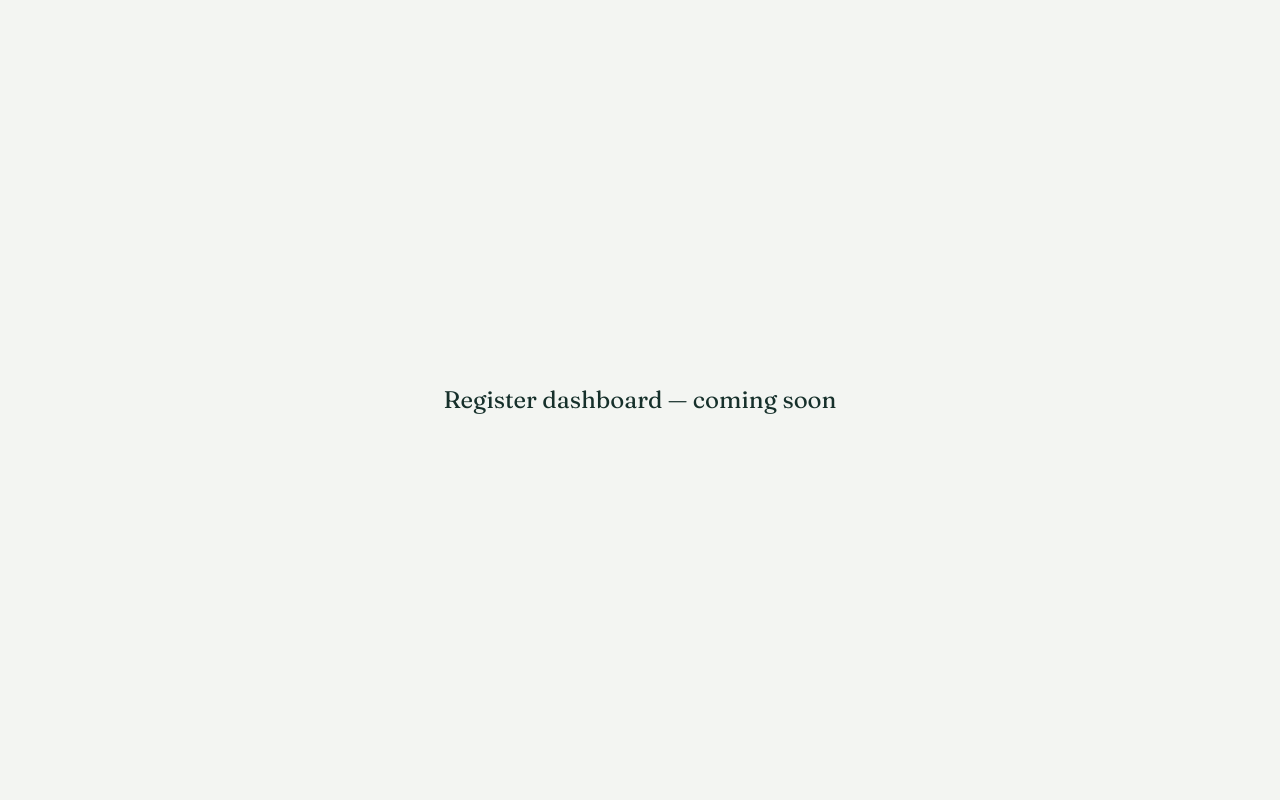
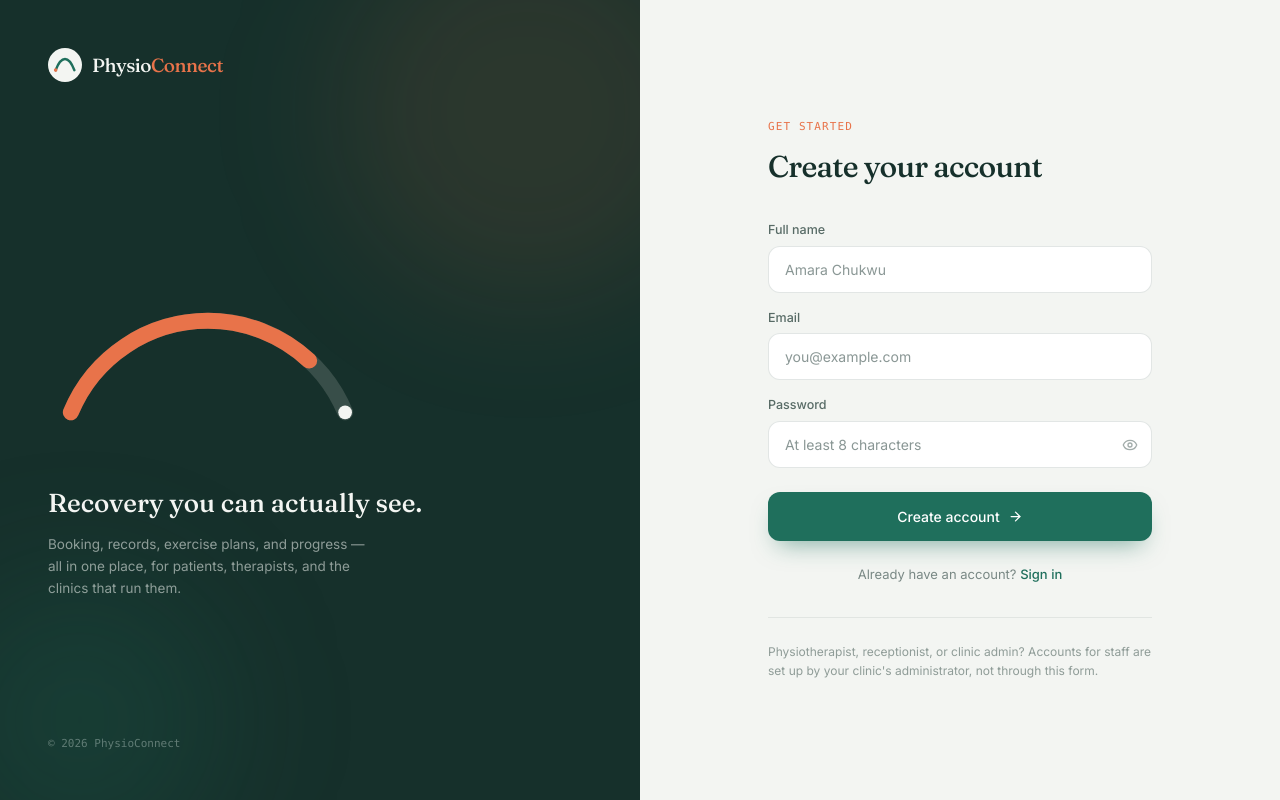
Before and after one commit to keemah-oyindamola/PhysioConnect-Frontend, a Next.js app: page /register in a window 1280 px wide. Built offline with nearby package versions, Linux system fonts and the light colour scheme.

Commit message:
login nd signup page created

```diff
--- a/src/app/dashboard/patient/page.tsx
+++ b/src/app/dashboard/patient/page.tsx
@@ -1,7 +1,7 @@
-export default function AdminDashboardPage() {
+export default function PatientDashboardPage() {
   return (
     <div className="min-h-screen flex items-center justify-center bg-paper text-ink">
-      <p className="font-display text-2xl">Admin dashboard — coming soon</p>
+      <p className="font-display text-2xl">Patient dashboard — coming soon</p>
     </div>
   );
 }
--- a/src/app/dashboard/receptionist/page.tsx
+++ b/src/app/dashboard/receptionist/page.tsx
@@ -1,7 +1,7 @@
-export default function AdminDashboardPage() {
+export default function ReceptionistDashboardPage() {
   return (
     <div className="min-h-screen flex items-center justify-center bg-paper text-ink">
-      <p className="font-display text-2xl">Admin dashboard — coming soon</p>
+      <p className="font-display text-2xl">Receptionist dashboard — coming soon</p>
     </div>
   );
 }
--- a/src/app/dashboard/therapist/page.tsx
+++ b/src/app/dashboard/therapist/page.tsx
@@ -1,7 +1,7 @@
-export default function AdminDashboardPage() {
+export default function TherapistDashboardPage() {
   return (
     <div className="min-h-screen flex items-center justify-center bg-paper text-ink">
-      <p className="font-display text-2xl">Admin dashboard — coming soon</p>
+      <p className="font-display text-2xl">Therapist dashboard — coming soon</p>
     </div>
   );
 }
--- a/src/app/login/page.tsx
+++ b/src/app/login/page.tsx
@@ -1,7 +1,10 @@
-export default function AdminDashboardPage() {
+import { AuthShell } from "@/components/auth/AuthShell";
+import { LoginForm } from "@/components/auth/LoginForm";
+
+export default function LoginPage() {
   return (
-    <div className="min-h-screen flex items-center justify-center bg-paper text-ink">
-      <p className="font-display text-2xl">Admin dashboard — coming soon</p>
-    </div>
+    <AuthShell title="Welcome back" subtitle="Sign in">
+      <LoginForm />
+    </AuthShell>
   );
 }
--- a/src/app/register/page.tsx
+++ b/src/app/register/page.tsx
@@ -1,7 +1,10 @@
-export default function RegisterDashboardPage() {
+import { AuthShell } from "@/components/auth/AuthShell";
+import { RegisterForm } from "@/components/auth/RegisterForm";
+
+export default function RegisterPage() {
   return (
-    <div className="min-h-screen flex items-center justify-center bg-paper text-ink">
-      <p className="font-display text-2xl">Register dashboard — coming soon</p>
-    </div>
+    <AuthShell title="Create your account" subtitle="Get started">
+      <RegisterForm />
+    </AuthShell>
   );
 }
--- /dev/null
+++ b/src/components/auth/AuthShell.tsx
@@ -0,0 +1,68 @@
+import type { ReactNode } from "react";
+import { Wordmark } from "@/components/common/Logo";
+
+export function AuthShell({
+  children,
+  title,
+  subtitle,
+}: {
+  children: ReactNode;
+  title: string;
+  subtitle: string;
+}) {
+  return (
+    <div className="min-h-screen w-full grid md:grid-cols-2 bg-paper text-ink">
+      {/* Brand panel */}
+      <div className="hidden md:flex flex-col justify-between bg-ink text-paper p-12 relative overflow-hidden">
+        <div className="absolute top-0 right-0 w-96 h-96 rounded-full bg-coral/10 blur-3xl -mr-20 -mt-20" />
+        <div className="absolute bottom-0 left-0 w-72 h-72 rounded-full bg-teal/20 blur-3xl -ml-16 -mb-16" />
+
+        <Wordmark dark />
+
+        <div className="relative">
+          <svg viewBox="0 0 280 200" className="w-full max-w-[320px] mb-10">
+            <path
+              d="M20 170 A130 130 0 0 1 260 170"
+              fill="none"
+              stroke="#F3F5F2"
+              strokeOpacity="0.15"
+              strokeWidth="14"
+              strokeLinecap="round"
+            />
+            <path
+              d="M20 170 A130 130 0 0 1 260 170"
+              fill="none"
+              stroke="#E8734A"
+              strokeWidth="14"
+              strokeLinecap="round"
+              strokeDasharray="320"
+              strokeDashoffset="70"
+            />
+            <circle cx="260" cy="170" r="6" fill="#F3F5F2" />
+          </svg>
+          <p className="font-display text-[26px] leading-snug font-medium max-w-sm mb-3">
+            Recovery you can actually see.
+          </p>
+          <p className="text-[13.5px] text-paper/55 max-w-xs leading-relaxed">
+            Booking, records, exercise plans, and progress — all in one place, for patients,
+            therapists, and the clinics that run them.
+          </p>
+        </div>
+
+        <p className="text-[11px] text-paper/40 font-mono">© 2026 PhysioConnect</p>
+      </div>
+
+      {/* Form panel */}
+      <div className="flex items-center justify-center p-6 md:p-12">
+        <div className="w-full max-w-sm">
+          <div className="md:hidden mb-8">
+            <Wordmark />
+          </div>
+          <p className="font-mono text-[11px] uppercase tracking-widest text-coral mb-2">{subtitle}</p>
+          <h1 className="font-display text-[30px] font-medium tracking-tight mb-8">{title}</h1>
+          {children}
+        </div>
+      </div>
+    </div>
+  );
+}
--- /dev/null
+++ b/src/components/auth/LoginForm.tsx
@@ -0,0 +1,78 @@
+"use client";
+
+import { useState } from "react";
+import Link from "next/link";
+import { Eye, EyeOff, ArrowRight } from "lucide-react";
+
+export function LoginForm() {
+  const [showPassword, setShowPassword] = useState(false);
+  const [submitting, setSubmitting] = useState(false);
+
+  const handleSubmit = (e: React.FormEvent) => {
+    e.preventDefault();
+    setSubmitting(true);
+    // TODO: wire to real auth once the backend exists
+    setTimeout(() => setSubmitting(false), 800);
+  };
+
+  return (
+    <form onSubmit={handleSubmit} className="flex flex-col gap-4">
+      <div>
+        <label htmlFor="email" className="text-[12.5px] font-medium text-ink/70 mb-1.5 block">
+          Email
+        </label>
+        <input
+          id="email"
+          type="email"
+          required
+          placeholder="you@example.com"
+          className="w-full bg-white border border-ink/12 rounded-xl px-4 py-3 text-[14px] outline-none focus:border-teal focus:ring-2 focus:ring-teal/15 transition-colors"
+        />
+      </div>
+
+      <div>
+        <div className="flex items-center justify-between mb-1.5">
+          <label htmlFor="password" className="text-[12.5px] font-medium text-ink/70">
+            Password
+          </label>
+          <Link href="/forgot-password" className="text-[12px] text-teal font-medium hover:underline">
+            Forgot password?
+          </Link>
+        </div>
+        <div className="relative">
+          <input
+            id="password"
+            type={showPassword ? "text" : "password"}
+            required
+            placeholder="••••••••"
+            className="w-full bg-white border border-ink/12 rounded-xl px-4 py-3 pr-11 text-[14px] outline-none focus:border-teal focus:ring-2 focus:ring-teal/15 transition-colors"
+          />
+          <button
+            type="button"
+            onClick={() => setShowPassword((v) => !v)}
+            className="absolute right-3.5 top-1/2 -translate-y-1/2 text-ink/40 hover:text-ink/70"
+            aria-label={showPassword ? "Hide password" : "Show password"}
+          >
+            {showPassword ? <EyeOff size={16} /> : <Eye size={16} />}
+          </button>
+        </div>
+      </div>
+
+      <button
+        type="submit"
+        disabled={submitting}
+        className="mt-2 bg-teal text-white text-[14px] font-medium py-3.5 rounded-xl hover:bg-[#195a4a] transition-colors shadow-[0_12px_24px_-10px_rgba(31,111,92,0.55)] flex items-center justify-center gap-2 disabled:opacity-60"
+      >
+        {submitting ? "Signing in…" : "Sign in"}
+        {!submitting && <ArrowRight size={15} />}
+      </button>
+
+      <p className="text-[13px] text-ink/55 text-center mt-2">
+        Don&apos;t have an account?{" "}
+        <Link href="/register" className="text-teal font-medium hover:underline">
+          Create one
+        </Link>
+      </p>
+    </form>
+  );
+}
--- /dev/null
+++ b/src/components/auth/RegisterForm.tsx
@@ -0,0 +1,94 @@
+"use client";
+
+import { useState } from "react";
+import Link from "next/link";
+import { Eye, EyeOff, ArrowRight } from "lucide-react";
+
+export function RegisterForm() {
+  const [showPassword, setShowPassword] = useState(false);
+  const [submitting, setSubmitting] = useState(false);
+
+  const handleSubmit = (e: React.FormEvent) => {
+    e.preventDefault();
+    setSubmitting(true);
+    // TODO: wire to real auth once the backend exists
+    setTimeout(() => setSubmitting(false), 800);
+  };
+
+  return (
+    <>
+      <form onSubmit={handleSubmit} className="flex flex-col gap-4">
+        <div>
+          <label htmlFor="name" className="text-[12.5px] font-medium text-ink/70 mb-1.5 block">
+            Full name
+          </label>
+          <input
+            id="name"
+            type="text"
+            required
+            placeholder="Amara Chukwu"
+            className="w-full bg-white border border-ink/12 rounded-xl px-4 py-3 text-[14px] outline-none focus:border-teal focus:ring-2 focus:ring-teal/15 transition-colors"
+          />
+        </div>
+
+        <div>
+          <label htmlFor="email" className="text-[12.5px] font-medium text-ink/70 mb-1.5 block">
+            Email
+          </label>
+          <input
+            id="email"
+            type="email"
+            required
+            placeholder="you@example.com"
+            className="w-full bg-white border border-ink/12 rounded-xl px-4 py-3 text-[14px] outline-none focus:border-teal focus:ring-2 focus:ring-teal/15 transition-colors"
+          />
+        </div>
+
+        <div>
+          <label htmlFor="password" className="text-[12.5px] font-medium text-ink/70 mb-1.5 block">
+            Password
+          </label>
+          <div className="relative">
+            <input
+              id="password"
+              type={showPassword ? "text" : "password"}
+              required
+              minLength={8}
+              placeholder="At least 8 characters"
+              className="w-full bg-white border border-ink/12 rounded-xl px-4 py-3 pr-11 text-[14px] outline-none focus:border-teal focus:ring-2 focus:ring-teal/15 transition-colors"
+            />
+            <button
+              type="button"
+              onClick={() => setShowPassword((v) => !v)}
+              className="absolute right-3.5 top-1/2 -translate-y-1/2 text-ink/40 hover:text-ink/70"
+              aria-label={showPassword ? "Hide password" : "Show password"}
+            >
+              {showPassword ? <EyeOff size={16} /> : <Eye size={16} />}
+            </button>
+          </div>
+        </div>
+
+        <button
+          type="submit"
+          disabled={submitting}
+          className="mt-2 bg-teal text-white text-[14px] font-medium py-3.5 rounded-xl hover:bg-[#195a4a] transition-colors shadow-[0_12px_24px_-10px_rgba(31,111,92,0.55)] flex items-center justify-center gap-2 disabled:opacity-60"
+        >
+          {submitting ? "Creating account…" : "Create account"}
+          {!submitting && <ArrowRight size={15} />}
+        </button>
+
+        <p className="text-[13px] text-ink/55 text-center mt-2">
+          Already have an account?{" "}
+          <Link href="/login" className="text-teal font-medium hover:underline">
+            Sign in
+          </Link>
+        </p>
+      </form>
+
+      <p className="text-[12px] text-ink/45 leading-relaxed mt-8 pt-6 border-t border-ink/8">
+        Physiotherapist, receptionist, or clinic admin? Accounts for staff are set up by your
+        clinic&apos;s administrator, not through this form.
+      </p>
+    </>
+  );
+}
--- a/src/components/landing/CTASection.tsx
+++ b/src/components/landing/CTASection.tsx
@@ -1,5 +1,6 @@
 import { ArrowRight } from "lucide-react";
 import { Reveal } from "@/components/common/Reveal";
+import Link from "next/link";
 
 export function CTASection() {
   return (
@@ -12,9 +13,9 @@ export function CTASection() {
         <p className="text-[14.5px] text-ink/60 mb-8 max-w-sm mx-auto">
           Whether you&apos;re booking your first session or running a whole department — start here.
         </p>
-        <button className="bg-teal text-white text-[14px] font-medium px-7 py-3.5 rounded-full hover:bg-[#195a4a] transition-colors shadow-[0_16px_32px_-14px_rgba(31,111,92,0.6)] inline-flex items-center gap-2">
+        <Link href="/register" className="bg-teal text-white text-[14px] font-medium px-7 py-3.5 rounded-full hover:bg-[#195a4a] transition-colors shadow-[0_16px_32px_-14px_rgba(31,111,92,0.6)] inline-flex items-center gap-2">
           Get started <ArrowRight size={15} />
-        </button>
+        </Link>
       </Reveal>
     </section>
   );
--- a/src/components/landing/Hero.tsx
+++ b/src/components/landing/Hero.tsx
@@ -1,5 +1,6 @@
 import { ArrowRight } from "lucide-react";
 import { HeroArc } from "@/components/landing/HeroArc";
+import Link from "next/link";
 
 export function Hero() {
   return (
@@ -22,9 +23,9 @@ export function Hero() {
           <button className="bg-teal text-white text-[14px] font-medium px-6 py-3.5 rounded-full hover:bg-[#195a4a] transition-colors shadow-[0_12px_24px_-10px_rgba(31,111,92,0.55)] flex items-center gap-2">
             Book a demo <ArrowRight size={15} />
           </button>
-          <button className="text-[14px] font-medium text-ink/70 border border-ink/15 px-6 py-3.5 rounded-full hover:border-ink/30 hover:bg-teal-wash transition-colors">
+          <Link href="/register" className="text-[14px] font-medium text-ink/70 border border-ink/15 px-6 py-3.5 rounded-full hover:border-ink/30 hover:bg-teal-wash transition-colors">
             I&apos;m a patient
-          </button>
+          </Link>
         </div>
         <div className="flex items-center gap-7">
           <div>
```
Also changed, not shown: src/components/landing/Navbar.tsx (+5 -4 lines).
